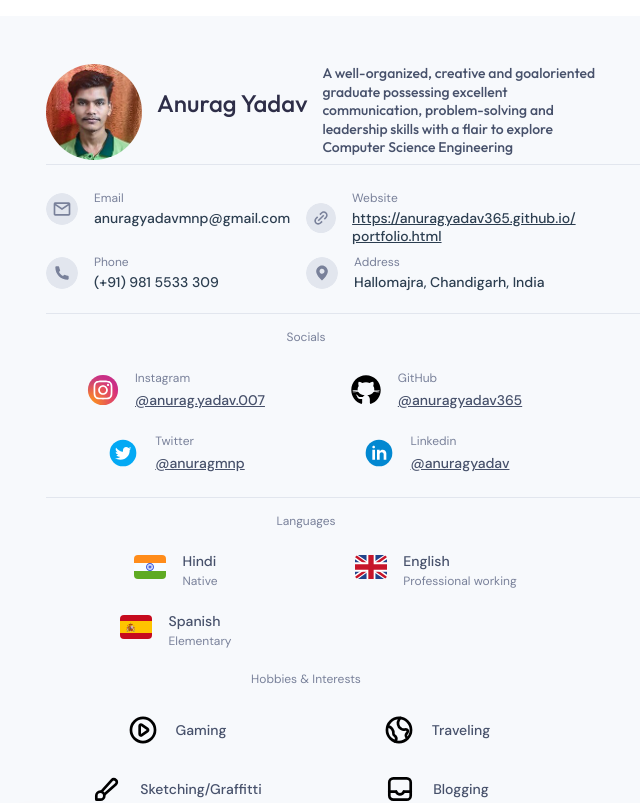
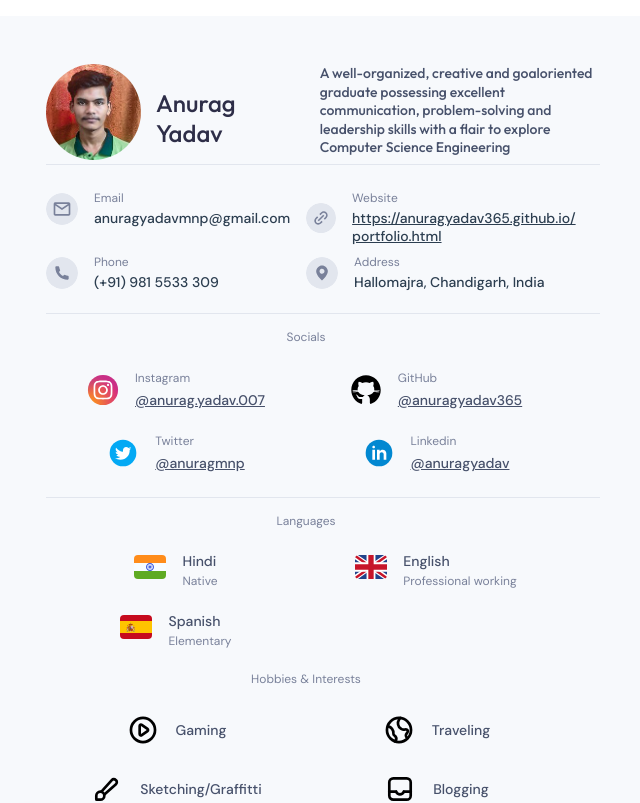
Before and after one commit to neogen22/vue-project, a Vue app: page / in a window 768 px wide. Shown: the top 803 px of the page, without its empty margins (18-658 px from the left). Built offline with nearby package versions, Linux system fonts and the light colour scheme.

Commit message:
Update AsidePartFullComponent.vue

```diff
--- a/src/components/AsidePartComponents/AsidePartFullComponent.vue
+++ b/src/components/AsidePartComponents/AsidePartFullComponent.vue
@@ -55,7 +55,7 @@
         @media screen and (min-width: 500px) and (max-width: 800px) {
             .aside-part-full-component {
                 height: auto;
-                width: auto;
+                width: 650px;
             }
             hr {
                 width: auto;
```
